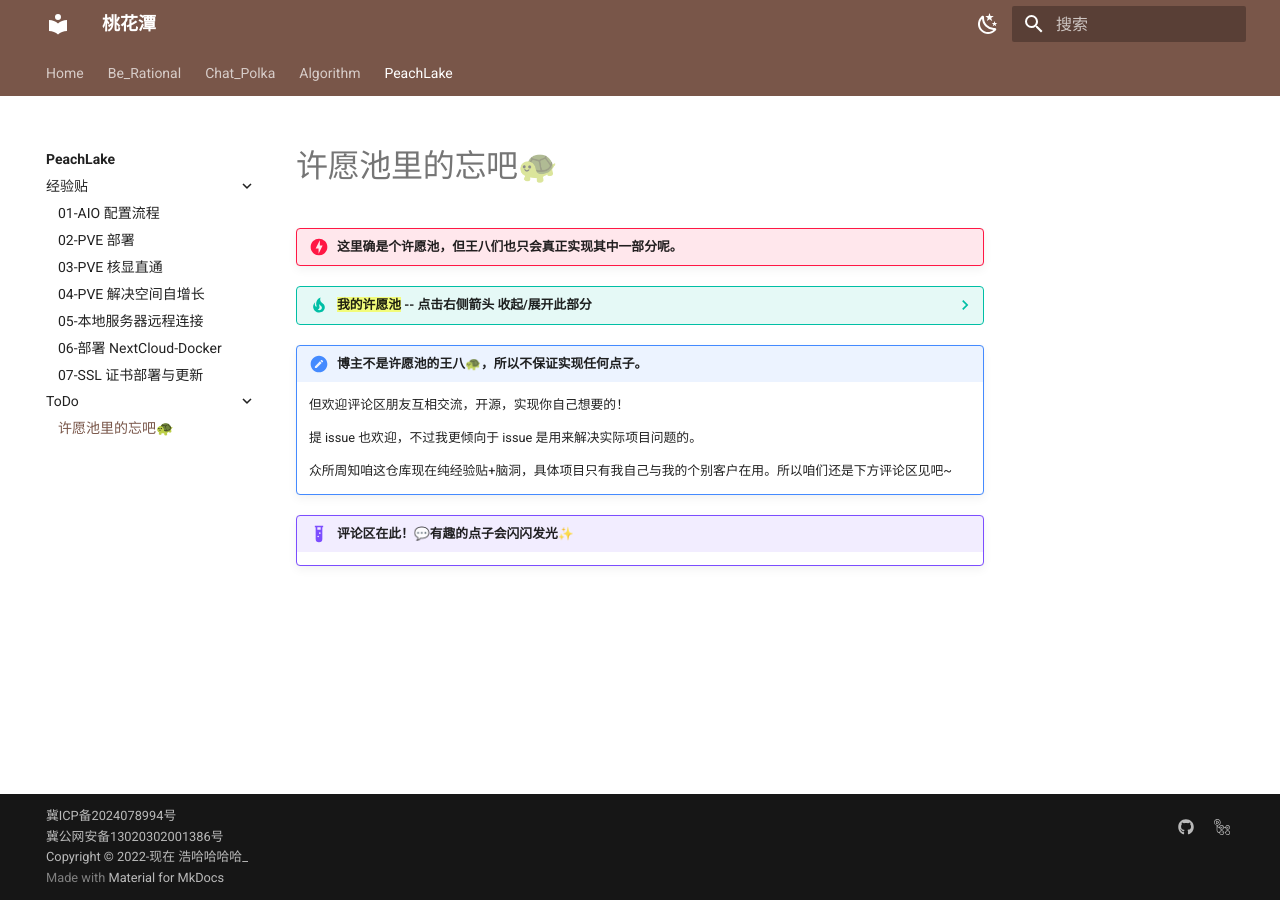
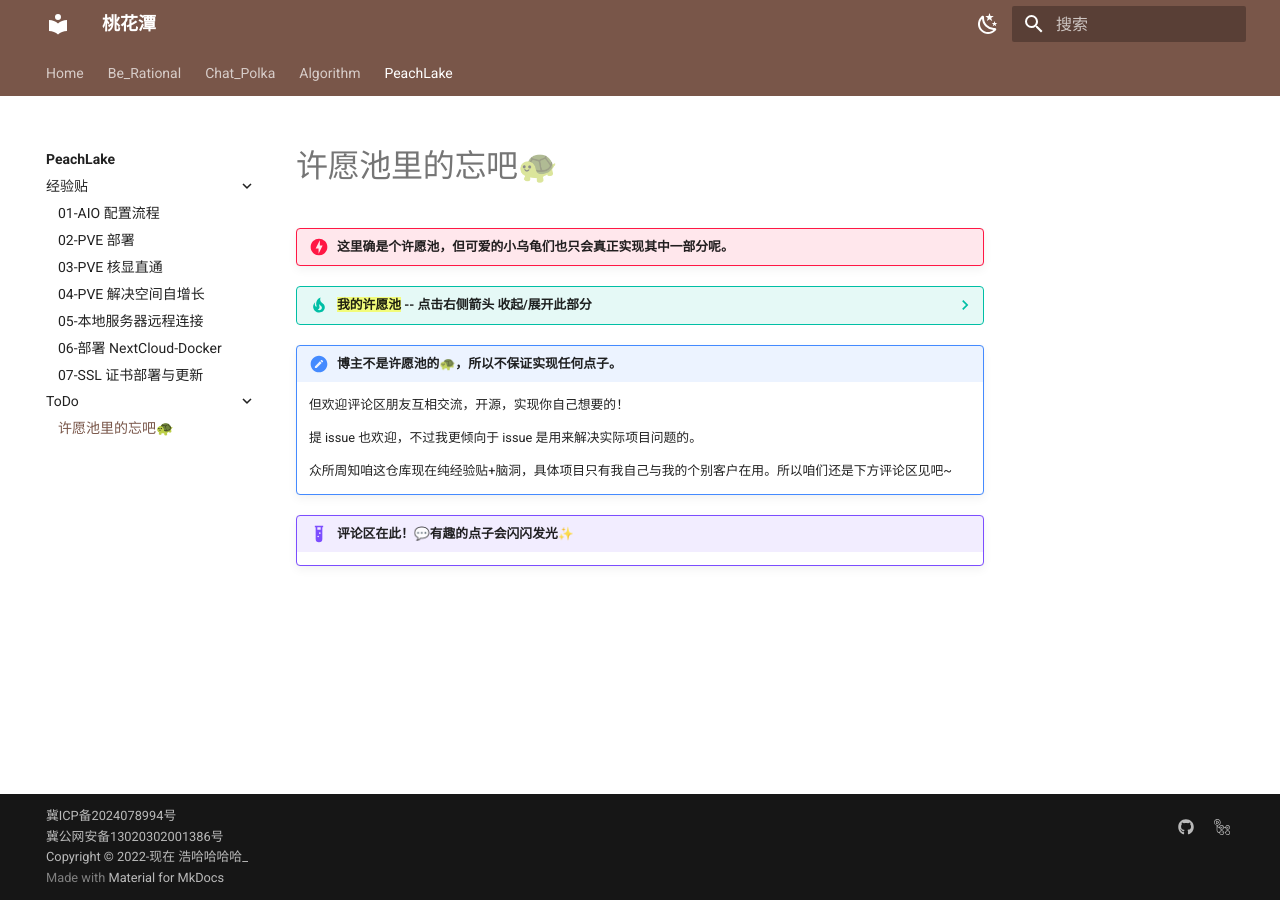
Before and after one commit to Haohahahaha/PeachBlossom-Lake, an MkDocs documentation site: the page built from docs/Todo/list.md, in a window 1280 px wide. Built offline with MkDocs 1.6.1 and Material for MkDocs 9.7.7, drawn with Linux system fonts in a browser that asks for light colours; comment, search, counter and statistics services are not loaded.

Commit message:
2026-04-07_16:50:25 update

```diff
--- a/docs/Todo/list.md
+++ b/docs/Todo/list.md
@@ -1,6 +1,6 @@
 # 许愿池里的忘吧🐢
 
-!!! danger "这里确是个许愿池，但王八们也只会真正实现其中一部分呢。"
+!!! danger "这里确是个许愿池，但可爱的小乌龟们也只会真正实现其中一部分呢。"
 
 ??? tip "==我的许愿池== -- 点击右侧箭头 收起/展开此部分"
 
@@ -230,7 +230,7 @@
     - 搭话的gpt？
 
 
-!!! note "博主不是许愿池的王八🐢，所以不保证实现任何点子。"
+!!! note "博主不是许愿池的🐢，所以不保证实现任何点子。"
 
     但欢迎评论区朋友互相交流，开源，实现你自己想要的！
 
```
